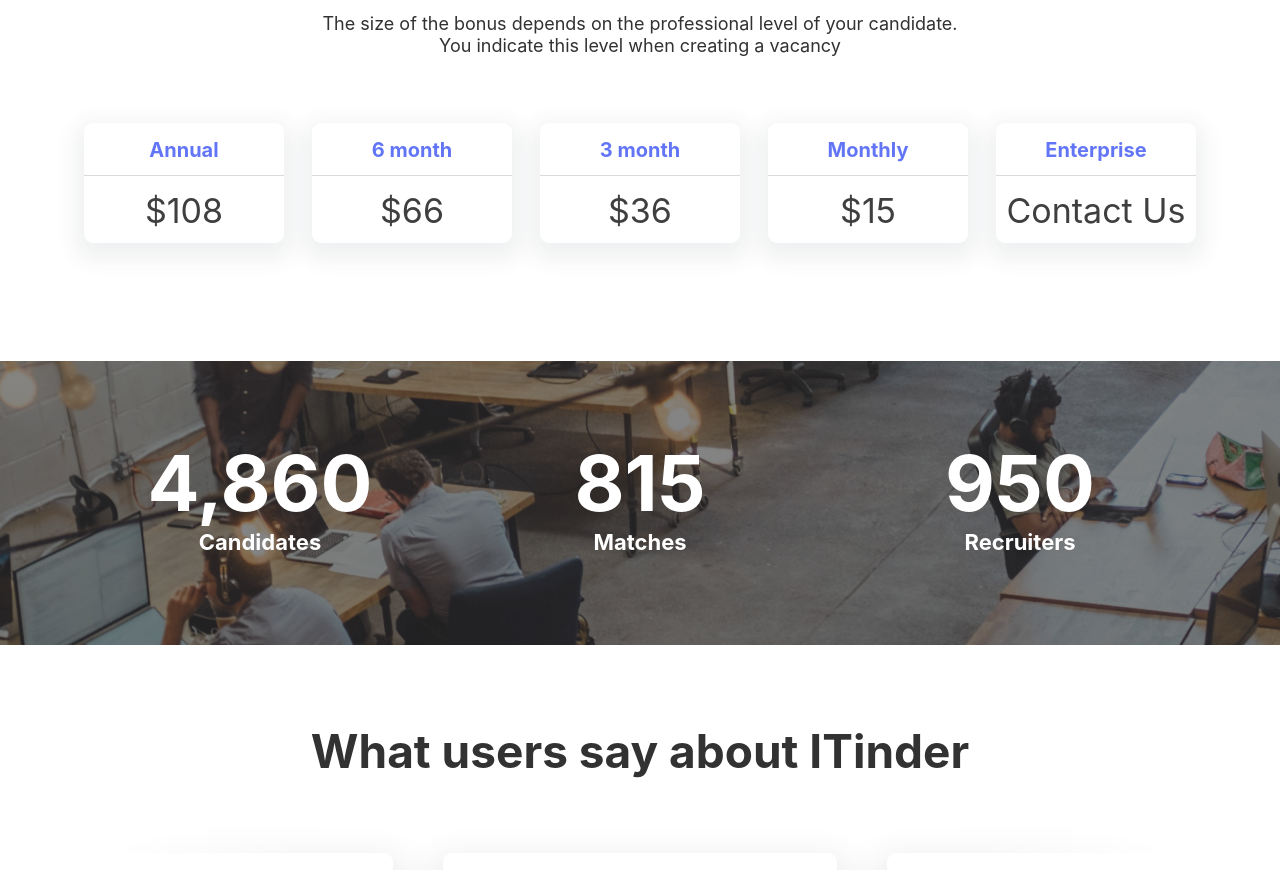
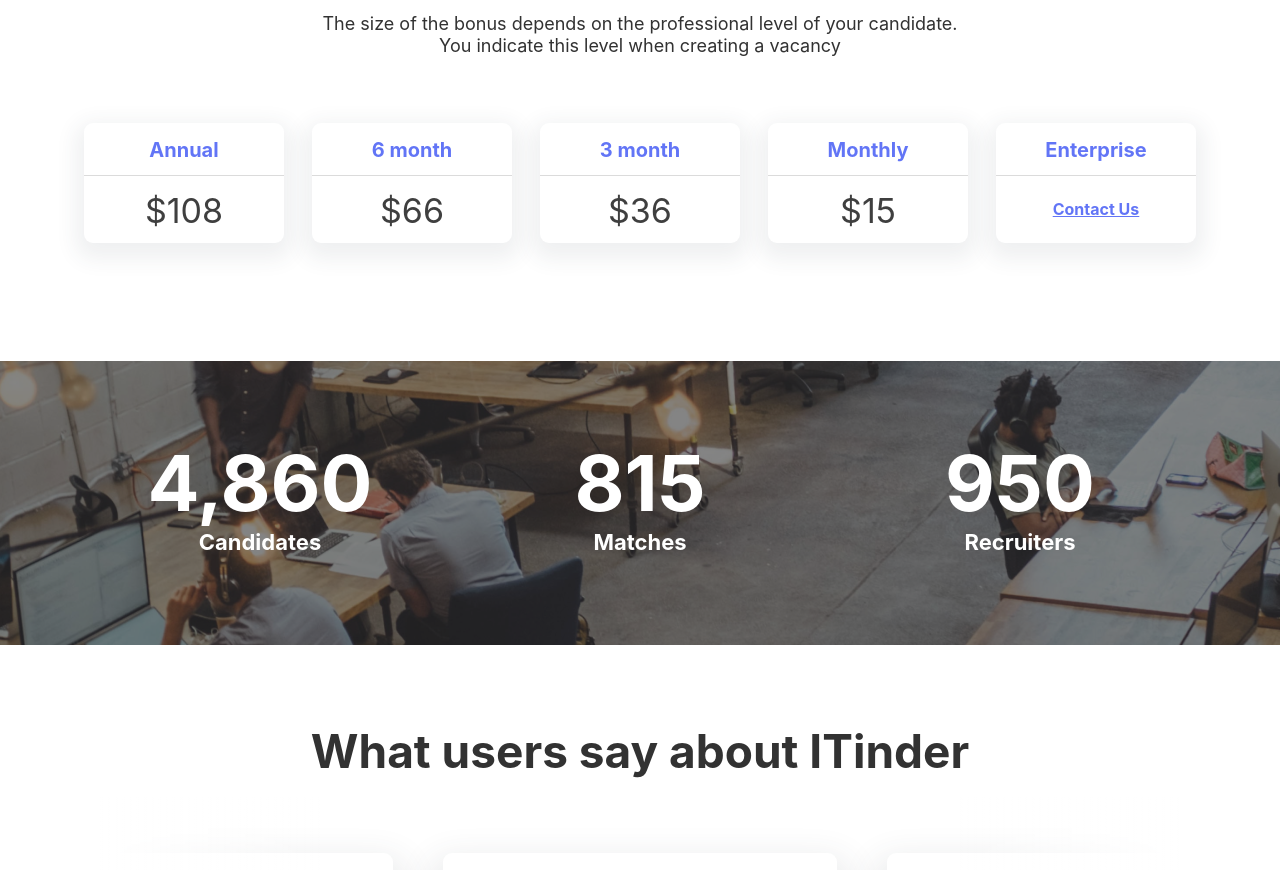
Before and after one commit to ITinderorg/ITinderWebsiteV2, a Next.js app: page / in a window 1280 px wide. Shown: the part 3500-4370 px from the top of the page. Built offline with nearby package versions, Linux system fonts and the light colour scheme; no server answers.

Commit message:
Added scrolls

```diff
--- a/src/components/global/navbar/Header.jsx
+++ b/src/components/global/navbar/Header.jsx
@@ -18,7 +18,17 @@
   return (
     <Navbar bg="white" variant="white" sticky="top" expand="lg">
       <Container fluid className={classes.container_wrapper}>
-        <Navbar.Brand href="/" className="d-flex align-items-center m-0">
+        <Navbar.Brand
+          href="/"
+          className="d-flex align-items-center m-0"
+          onClick={(e) => {
+            e.preventDefault();
+            window.scrollTo({
+              top: 0,
+              behavior: "smooth",
+            });
+          }}
+        >
           <img
             alt=""
             src={Logo.src}
@@ -75,7 +85,10 @@
         </Nav>
 
         <Nav className={classes.nav_button_container}>
-          <Nav.Link href="/" className={"p-sm-2 " + classes.nav_button}>
+          <Nav.Link
+            href="https://t.me/i_tinder_bot"
+            className={"p-sm-2 " + classes.nav_button}
+          >
             Get started
           </Nav.Link>
         </Nav>
--- a/src/components/global/navbar/Header.module.scss
+++ b/src/components/global/navbar/Header.module.scss
@@ -23,6 +23,10 @@
   font-weight: 700;
   font-size: 15px;
   line-height: 18px;
+
+  &:hover {
+    color: #fff;
+  }
 }
 
 .container_wrapper {
--- a/src/components/page/index/main/Main.jsx
+++ b/src/components/page/index/main/Main.jsx
@@ -23,8 +23,23 @@
             <br /> Right now. Right here.
           </p>
           <div className={classes.buttons_container}>
-            <a className={classes.start_button}>Get started</a>
-            <a className={classes.info_button}>Learn How It Works</a>
+            <a
+              className={classes.start_button}
+              href="https://t.me/i_tinder_bot"
+            >
+              Get started
+            </a>
+            <a
+              className={classes.info_button}
+              onClick={() => {
+                window.scrollTo({
+                  top: 1000,
+                  behavior: "smooth",
+                });
+              }}
+            >
+              Learn How It Works
+            </a>
           </div>
         </Col>
         <Col lg={6} md={12} sm={12} className={classes.image_container}>
--- a/src/components/page/index/main/Main.module.scss
+++ b/src/components/page/index/main/Main.module.scss
@@ -64,6 +64,9 @@
   font-weight: 700;
   font-size: 15px;
   line-height: 18px;
+  &:hover {
+    color: #fff;
+  }
 }
 
 .info_button {
--- a/src/components/page/index/pricing/Pricing.jsx
+++ b/src/components/page/index/pricing/Pricing.jsx
@@ -24,11 +24,6 @@
       id: 3,
       name: "Monthly",
       price: "$15",
-    },
-    {
-      id: 4,
-      name: "Enterprise",
-      price: "Contact Us",
     },
   ];
   return (
@@ -57,6 +52,10 @@
               </Col>
             );
           })}
+          <Col lg md sm={12} className={classes.item_container}>
+            <p className={classes.item_title}>Enterprise</p>
+            <a className={classes.item_link}>Contact Us</a>
+          </Col>
         </Row>
       </Container>
     </>
--- a/src/components/page/index/pricing/Pricing.module.scss
+++ b/src/components/page/index/pricing/Pricing.module.scss
@@ -44,6 +44,16 @@
   line-height: 41px;
   color: #3f3f3f;
 }
+.item_link {
+  cursor: pointer;
+  font-weight: 700;
+  font-size: 16px;
+  line-height: 19px;
+  text-align: center;
+  text-decoration-line: underline;
+  margin: auto 0px;
+  color: #6275f6;
+}
 
 @media (max-width: 1174px) {
   .item_container {
```
Also changed, not shown: 1 other file (tests, documents, lock files or other folders).
